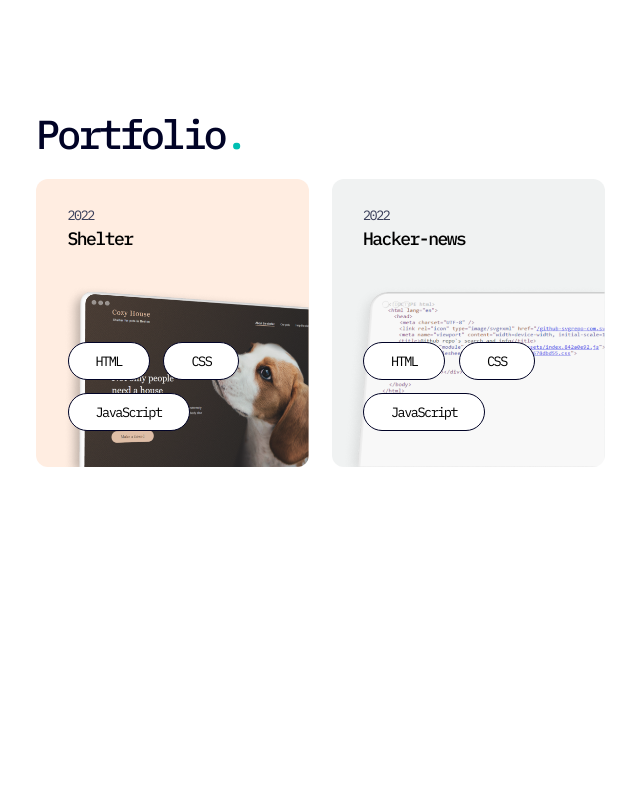
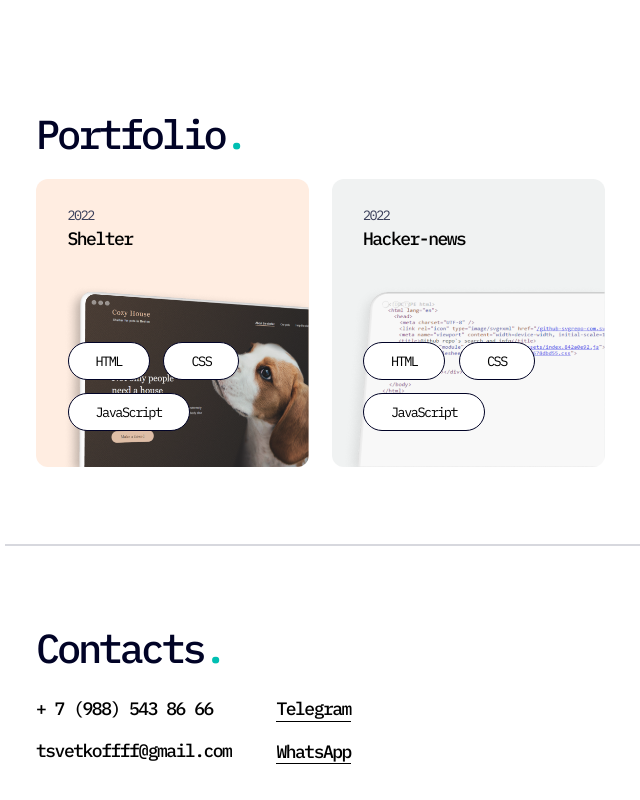
Before and after one commit to Tsvetkoffff/cv, a React (Vite) app: page / in a window 1280 px wide. Shown: the part 2055-2855 px from the top of the page, without its empty margins (158-798 px from the left). Before the commit the page ends 2594 px from the top, so only its background shows below. Built offline with nearby package versions, Linux system fonts and the light colour scheme.

Commit message:
feat: add footer

```diff
--- a/src/App.jsx
+++ b/src/App.jsx
@@ -6,6 +6,8 @@ import AboutMe from '/src/components/AboutMe'
 import MySkills from '/src/components/MySkills'
 import MyEducation from '/src/components/MyEducation'
 import Portfolio from '/src/components/Portfolio'
+import Line from '/src/components/Line'
+import Contacts from '/src/components/Contacts'
 
 const App = () => {
   const technologies = [
@@ -42,6 +44,10 @@ const App = () => {
         <MyEducation />
         <Portfolio />
       </main>
+      <footer className='my-container'>
+        <Line />
+        <Contacts />
+      </footer>
     </>
   )
 }
--- /dev/null
+++ b/src/components/Contacts/index.jsx
@@ -0,0 +1,23 @@
+import React from 'react'
+import Section from '/src/components/Section/'
+import SectionHeader from '/src/components/SectionHeader'
+
+const Contacts = () => {
+  return (
+    <Section className='flex-col gap-5 font-medium'>
+      <SectionHeader text='Contacts' dot={true} />
+      <div className='flex flex-col gap-4 md:flex-row md:gap-10'>
+        <div className='flex flex-col gap-4'>
+          <a href="tel:+79885438666">+ 7 (988) 543 86 66</a>
+          <a href="mailto:tsvetkoffff@gmail.com">tsvetkoffff@gmail.com</a>
+        </div>
+        <div className='flex flex-col gap-4'>
+          <a href="https://t.me/tsvetkoffff" className='border-b w-[fit-content]'>Telegram</a>
+          <a href="https://wa.me/79885438666" className='border-b w-[fit-content]'>WhatsApp</a>
+        </div>
+      </div>
+    </Section>
+  )
+}
+
+export default Contacts
--- /dev/null
+++ b/src/components/Line/index.jsx
@@ -0,0 +1,9 @@
+import React from 'react'
+
+const Line = () => {
+  return (
+    <div className='block w-11/12 h-[2px] bg-transparent m-1'></div>
+  )
+}
+
+export default Line
```
